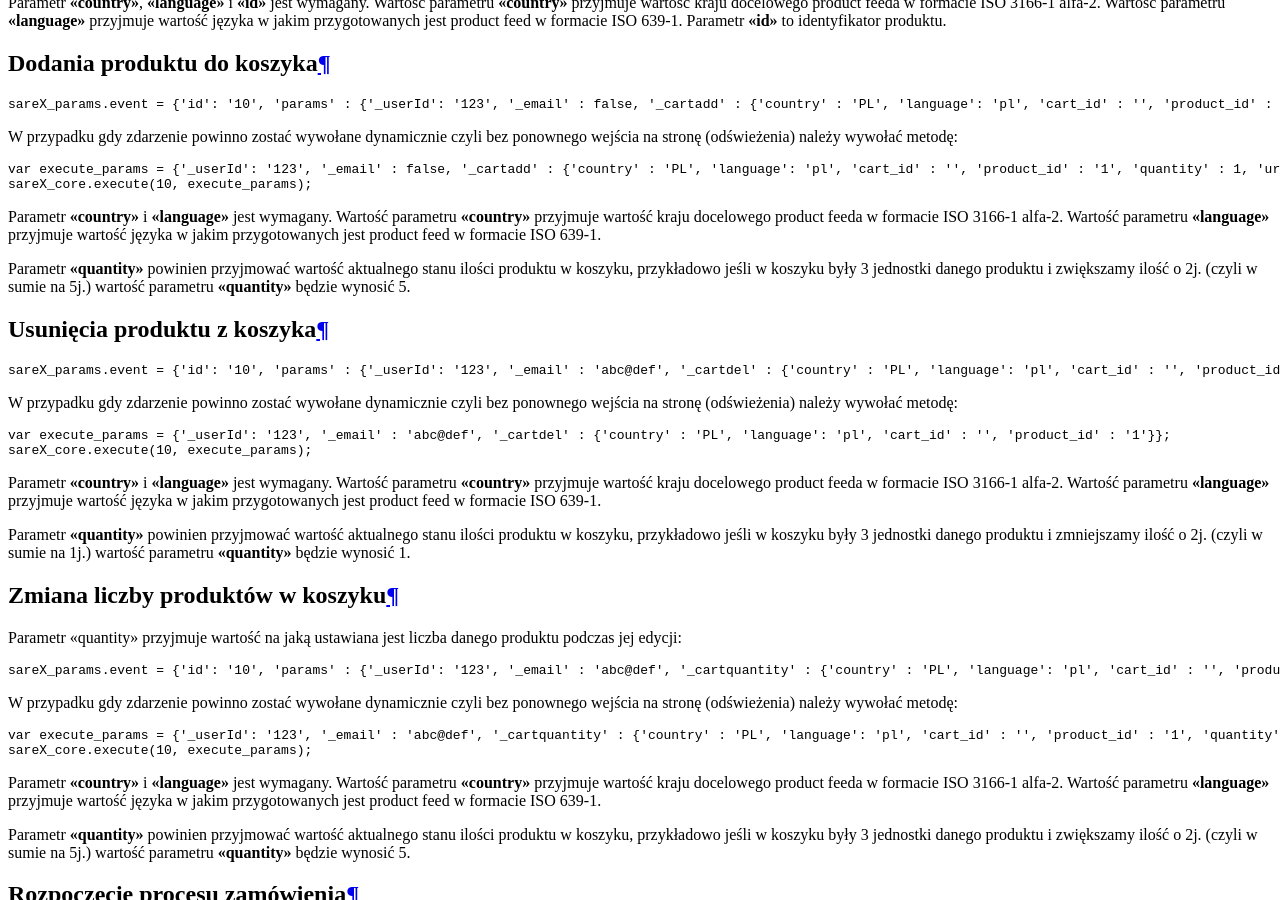
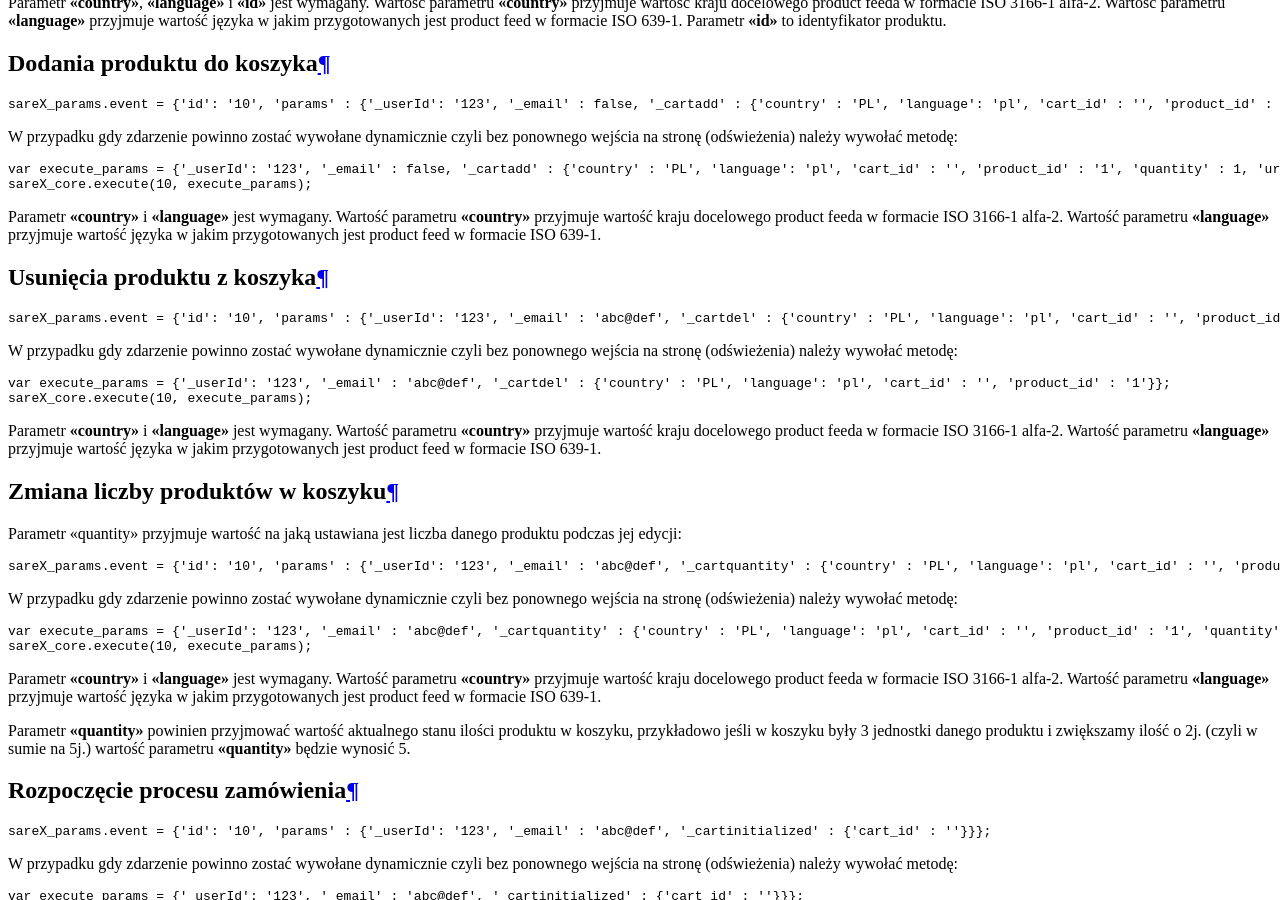
Before and after one commit to SAREhub/sareweb_docs, a Sphinx documentation site: the page built from docs/carts.rst, in a window 1280 px wide and 900 px high, scrolled down 1356 px. Built offline with Sphinx 7.4.7 and the Read the Docs theme 2.0.0, drawn with Linux system fonts in a browser that asks for light colours; comment, search, counter and statistics services are not loaded.

Commit message:
quantity fix

```diff
--- a/docs/carts.rst
+++ b/docs/carts.rst
@@ -62,8 +62,6 @@ W przypadku gdy zdarzenie powinno zostać wywołane dynamicznie czyli bez ponown
 
 Parametr **'country'** i **'language'** jest wymagany. Wartość parametru **'country'** przyjmuje wartość kraju docelowego product feeda w formacie ISO 3166-1 alfa-2. Wartość parametru **'language'** przyjmuje wartość języka w jakim przygotowanych jest product feed w formacie ISO 639-1.
 
-Parametr **'quantity'** powinien przyjmować wartość aktualnego stanu ilości produktu w koszyku, przykładowo jeśli w koszyku były 3 jednostki danego produktu i zwiększamy ilość o 2j. (czyli w sumie na 5j.) wartość parametru **'quantity'** będzie wynosić 5.
-
 
 Usunięcia produktu z koszyka
 =======================================
@@ -81,8 +79,6 @@ W przypadku gdy zdarzenie powinno zostać wywołane dynamicznie czyli bez ponown
    sareX_core.execute(10, execute_params);
 
 Parametr **'country'** i **'language'** jest wymagany. Wartość parametru **'country'** przyjmuje wartość kraju docelowego product feeda w formacie ISO 3166-1 alfa-2. Wartość parametru **'language'** przyjmuje wartość języka w jakim przygotowanych jest product feed w formacie ISO 639-1.
-
-Parametr **'quantity'** powinien przyjmować wartość aktualnego stanu ilości produktu w koszyku, przykładowo jeśli w koszyku były 3 jednostki danego produktu i zmniejszamy ilość o 2j. (czyli w sumie na 1j.) wartość parametru **'quantity'** będzie wynosić 1.
 
 
 Zmiana liczby produktów w koszyku
```
